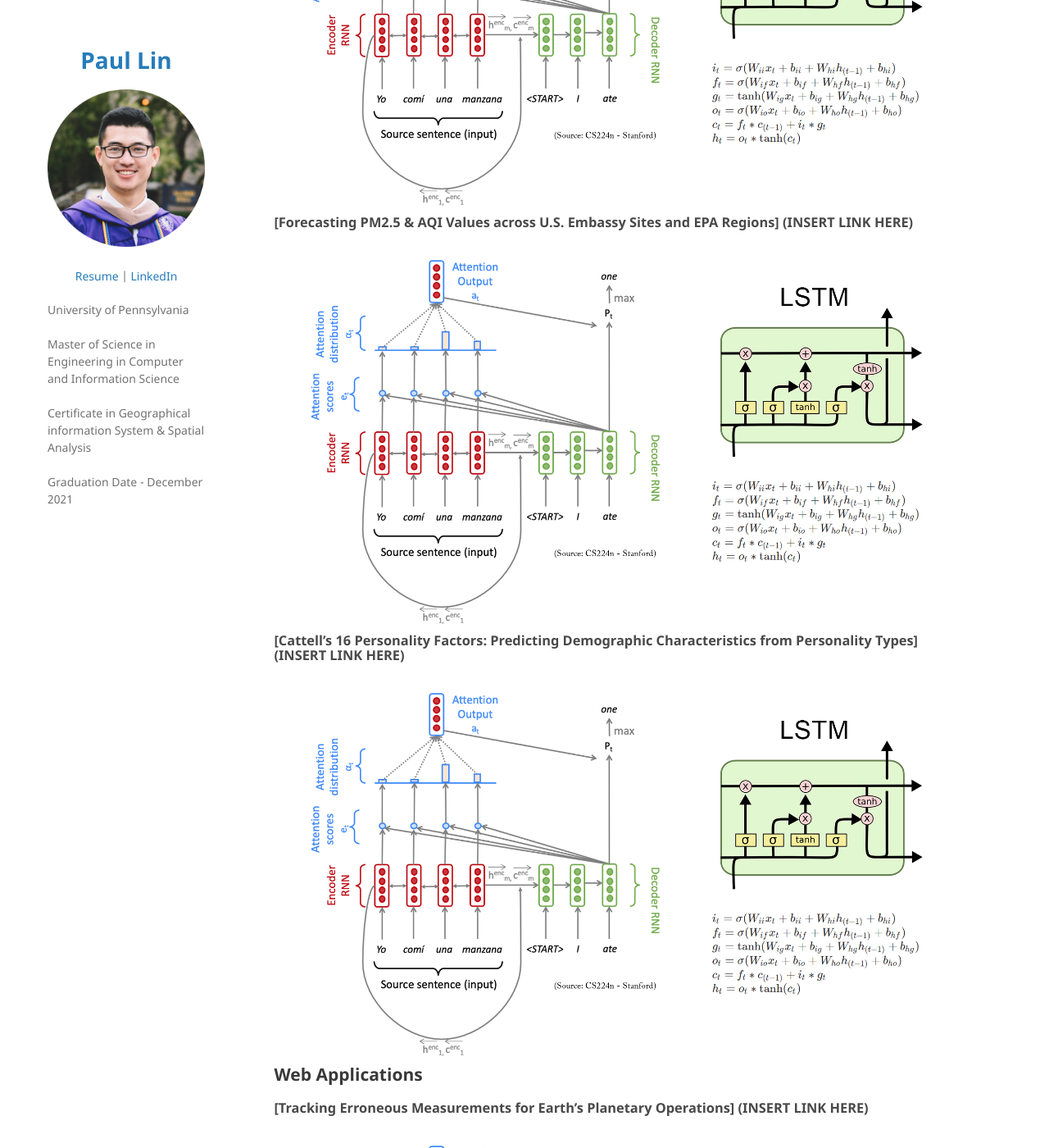
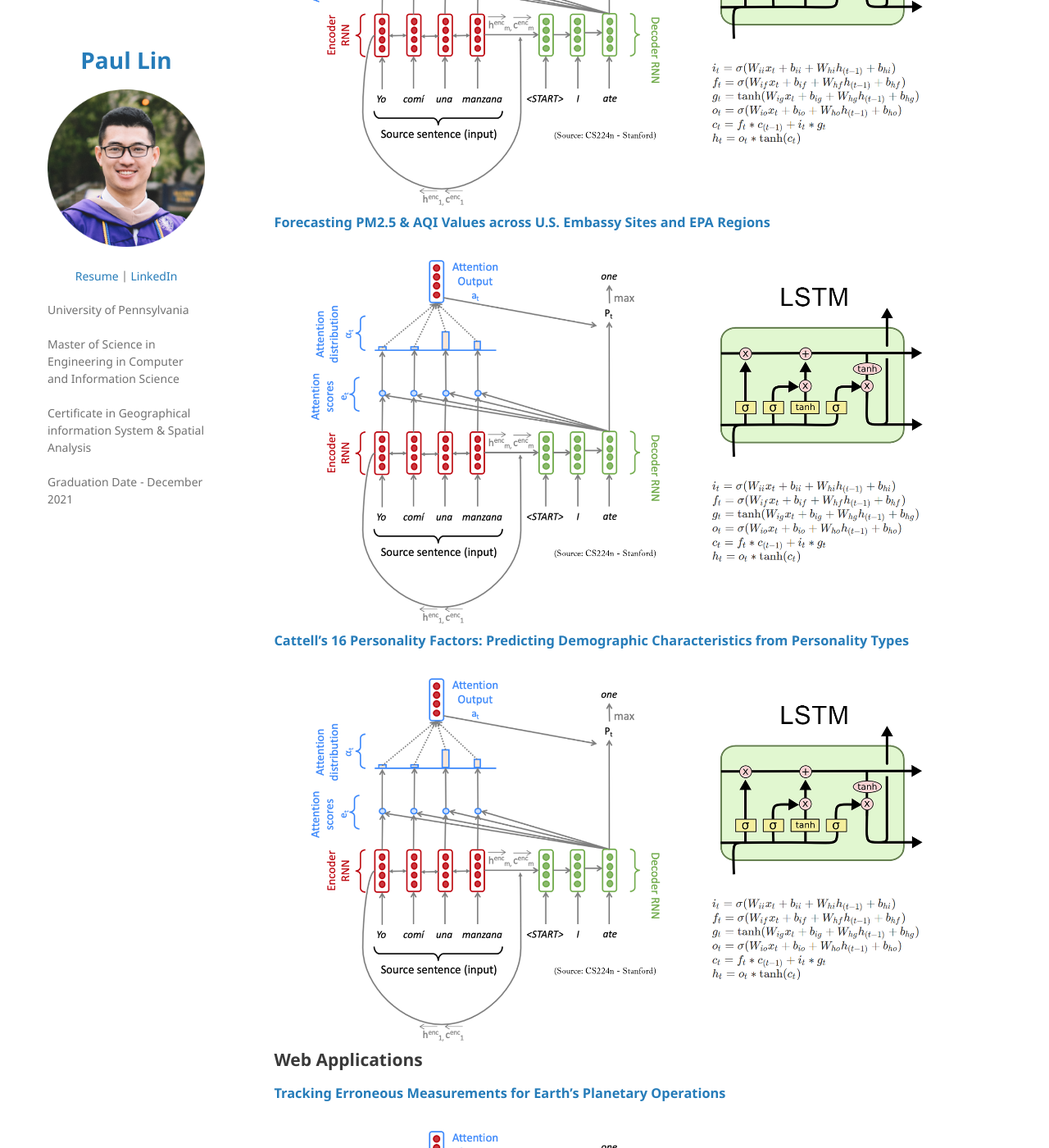
Before and after one commit to paulslin/paulslin.github.io, a Jekyll site: the page built from index.md, in a window 1280 px wide and 1400 px high, scrolled down 420 px. Shown: the whole window at 82% size. Built offline with Jekyll 4.4.1, drawn with Linux system fonts in a browser that asks for light colours; our own code applies the rules of GitHub Pages for plain Markdown files; some of the changed text lies outside the part shown.

Commit message:
Update index.md

```diff
--- a/index.md
+++ b/index.md
@@ -1,21 +1,21 @@
 # Portfolio
 ---
 ## Data Science and Machine Learning
-### [Latitudinal Shifts of Plant Functional Types within the Great Plains] (INSERT LINK HERE)
+### [Latitudinal Shifts of Plant Functional Types within the Great Plains](/sample_page)
 <center><img src="images/nlp.png"/></center>
 
-### [Forecasting PM2.5 & AQI Values across U.S. Embassy Sites and EPA Regions] (INSERT LINK HERE)
+### [Forecasting PM2.5 & AQI Values across U.S. Embassy Sites and EPA Regions](/sample_page)
 <center><img src="images/nlp.png"/></center>
 
-### [Cattell's 16 Personality Factors: Predicting Demographic Characteristics from Personality Types] (INSERT LINK HERE)
+### [Cattell's 16 Personality Factors: Predicting Demographic Characteristics from Personality Types](/sample_page)
 <center><img src="images/nlp.png"/></center>
 
 ## Web Applications
-### [Tracking Erroneous Measurements for Earth's Planetary Operations] (INSERT LINK HERE)
+### [Tracking Erroneous Measurements for Earth's Planetary Operations](/sample_page)
 <center><img src="images/nlp.png"/></center>
 
 ### [PennBook] (INSERT LINK HERE)
 
 ## GIS
-### [Selected GIS Works] (INSERT LINK HERE)
+### [Selected GIS Works](/sample_page)
 <center><img src="images/nlp.png"/></center>
```
